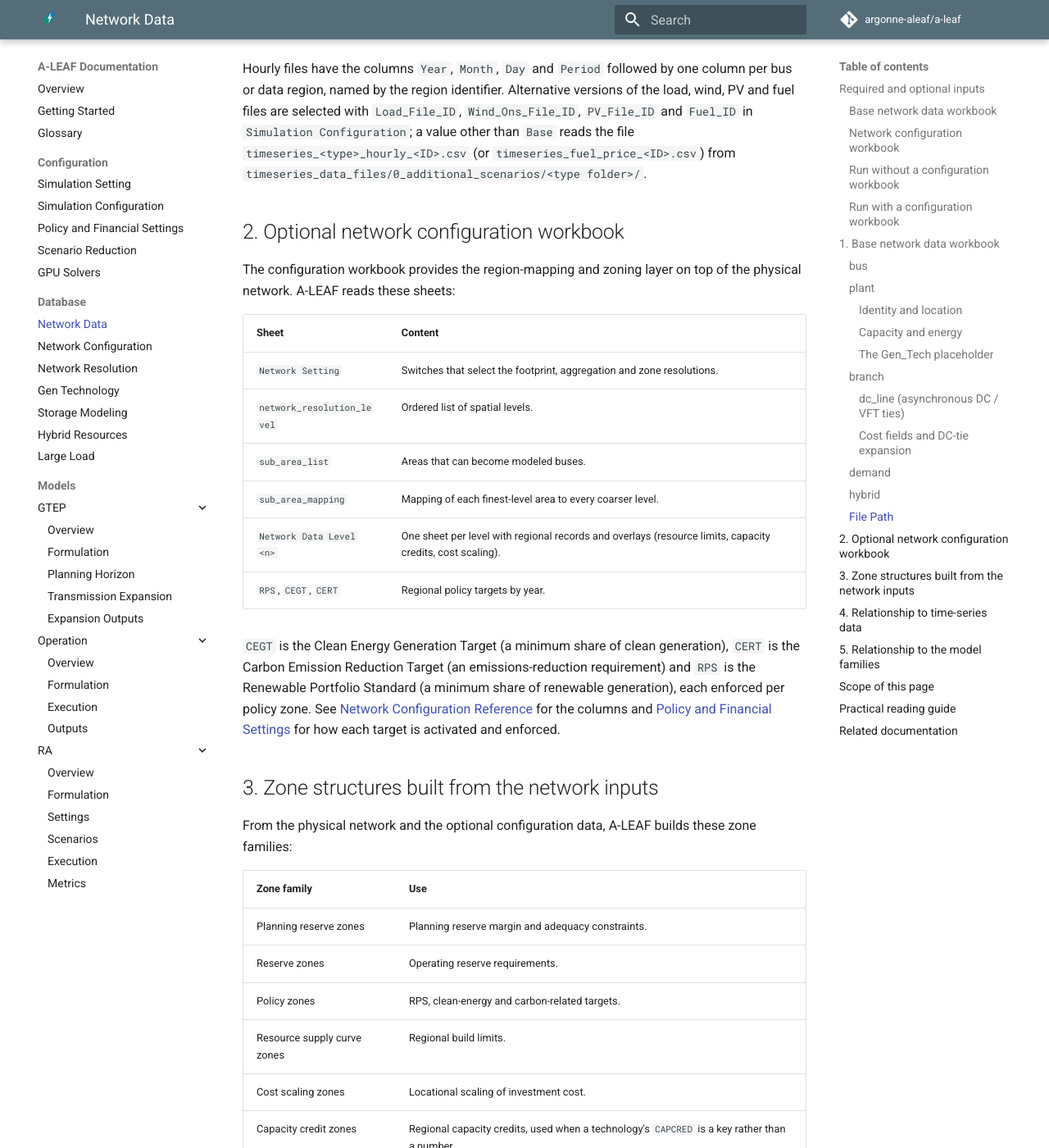
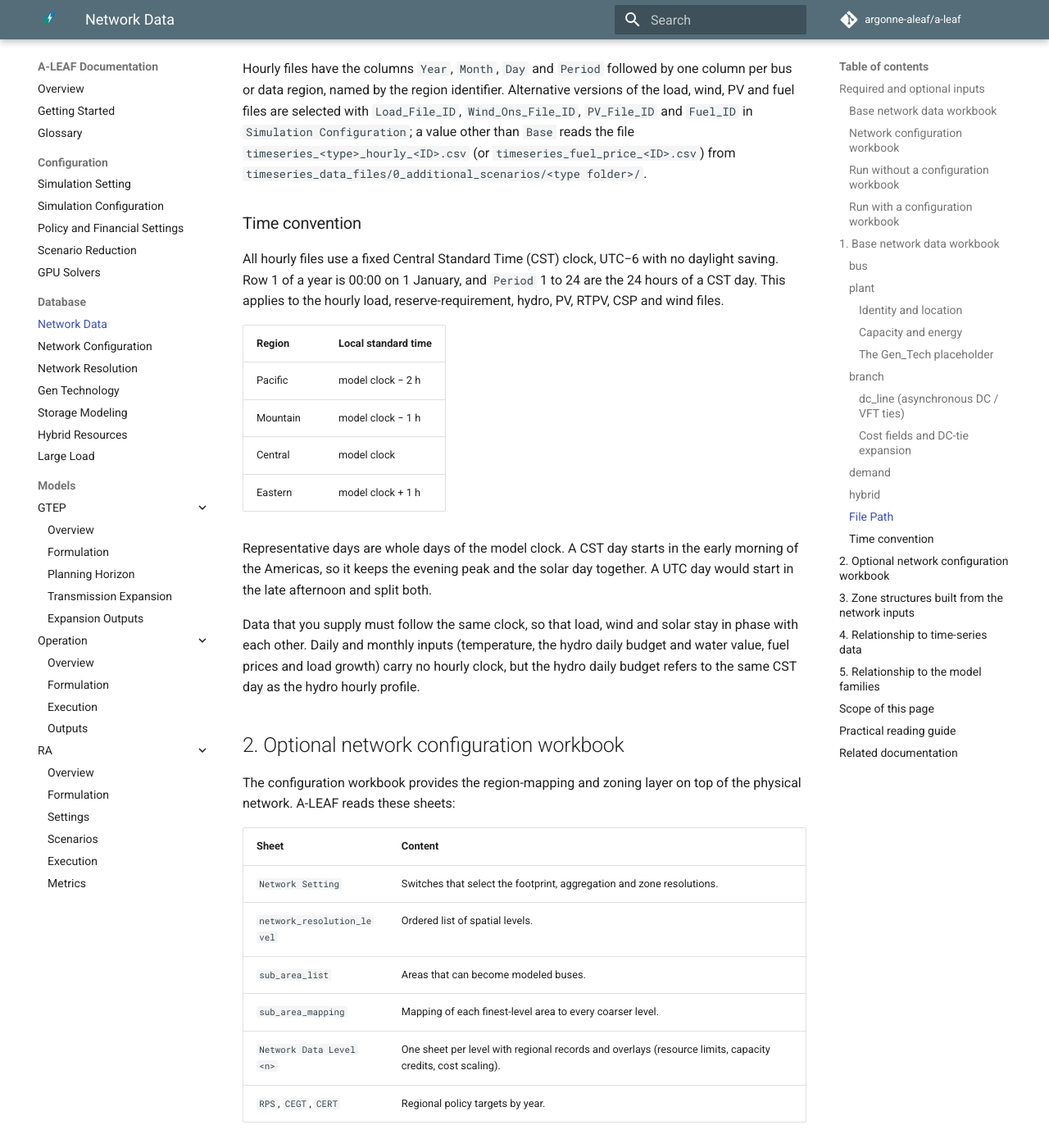
Before and after one commit to argonne-aleaf/a-leaf-docs, an MkDocs documentation site: the page built from docs/database/Network_Data_Reference.md, in a window 1280 px wide and 1400 px high, scrolled down 8082 px. Shown: the whole window at 82% size. Built offline with MkDocs 1.6.1 and Material for MkDocs 9.7.7, drawn with Linux system fonts in a browser that asks for light colours; comment, search, counter and statistics services are not loaded.

Commit message:
Document the CST time convention for hourly data

```diff
--- a/docs/database/Network_Data_Reference.md
+++ b/docs/database/Network_Data_Reference.md
@@ -179,6 +179,21 @@ Lists the location of each time-series file, relative to the data folder of the
 
 Hourly files have the columns `Year`, `Month`, `Day` and `Period` followed by one column per bus or data region, named by the region identifier. Alternative versions of the load, wind, PV and fuel files are selected with `Load_File_ID`, `Wind_Ons_File_ID`, `PV_File_ID` and `Fuel_ID` in `Simulation Configuration`; a value other than `Base` reads the file `timeseries_<type>_hourly_<ID>.csv` (or `timeseries_fuel_price_<ID>.csv`) from `timeseries_data_files/0_additional_scenarios/<type folder>/`.
 
+### Time convention
+
+All hourly files use a fixed Central Standard Time (CST) clock, UTC−6 with no daylight saving. Row 1 of a year is 00:00 on 1 January, and `Period` 1 to 24 are the 24 hours of a CST day. This applies to the hourly load, reserve-requirement, hydro, PV, RTPV, CSP and wind files.
+
+| Region | Local standard time |
+|---|---|
+| Pacific | model clock − 2 h |
+| Mountain | model clock − 1 h |
+| Central | model clock |
+| Eastern | model clock + 1 h |
+
+Representative days are whole days of the model clock. A CST day starts in the early morning of the Americas, so it keeps the evening peak and the solar day together. A UTC day would start in the late afternoon and split both.
+
+Data that you supply must follow the same clock, so that load, wind and solar stay in phase with each other. Daily and monthly inputs (temperature, the hydro daily budget and water value, fuel prices and load growth) carry no hourly clock, but the hydro daily budget refers to the same CST day as the hydro hourly profile.
+
 ## 2. Optional network configuration workbook
 
 The configuration workbook provides the region-mapping and zoning layer on top of the physical network. A-LEAF reads these sheets:
```
